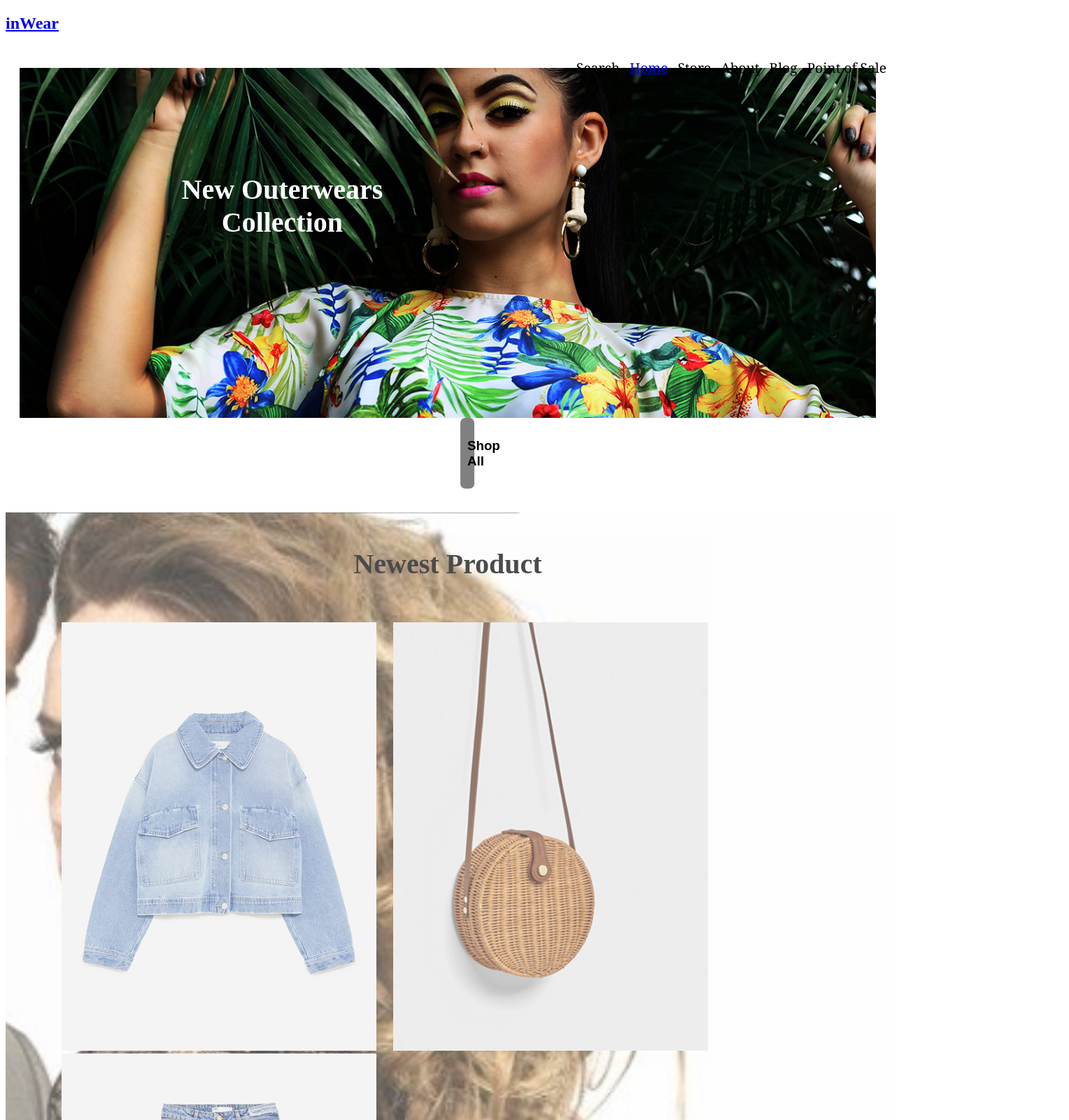
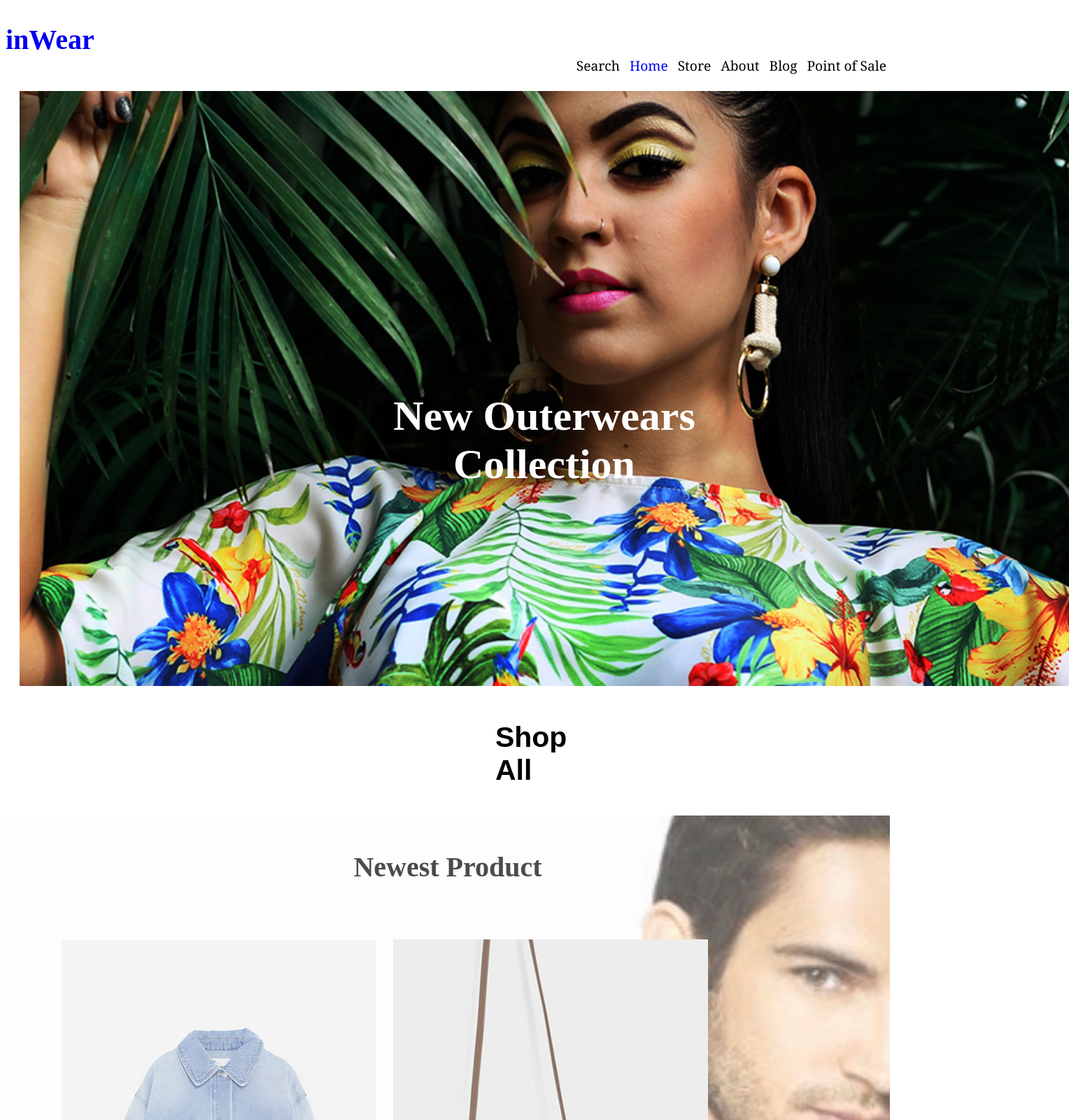
Before and after one commit to lakesideXY/inwear, a plain HTML site: page inWear.html in a window 1280 px wide. Shown: the top 1600 px of the page at 70% size, 1528 px wide, since content can reach past the window. Drawn offline with Linux system fonts and the light colour scheme.

Commit message:
new files

```diff
--- a/inWear.css
+++ b/inWear.css
@@ -1,56 +1,58 @@
-/*{
-    max-width: 1750px;
-}*/
 *{
+    text-decoration: none;
 }
-.nav{
+.header>h1{
+    margin-bottom: 0;
+    font-size: 40px;
+}
+.header>ul{
     float: right;
+    margin-top: 0;
 }
-.nav>ul>li{
+.header>ul>li{
     display: inline;
     font-family: Georgia, 'Times New Roman', Times, serif;
     padding: 5px;
-}
-.nav>ul>li{
-    padding: 5 20px;
-    margin: 5 0px;
     font-size: larger;
 }
 .img{
     background-image: url(img/blog_2.jpg);
     background-size: cover;
     background-position:center;
-    min-height: 500px;
-    margin-top: 50px;
+    min-height: 850px;
+    min-width: 1500px;
+    margin-top: 40px;
     margin-left: 20px;
     margin-right: 20px;
 }
 .img>h2{
     color: white;
     text-align: center;
-    padding-top: 150px;
-    /*padding: 200px;*/
-    font-size: 40px;
+    padding-top: 430px;
+    font-size: 60px;
     align-self: center;
     align-content: center;
     text-transform: capitalize;
 }
 .end-header, .four>h2{
     background-color: grey;
-    border-radius: 7px;
+    border-radius: 30px;
     text-align: center;
     align-self: center;
     font-family: Arial, Helvetica, sans-serif;
-    margin-left: 650px;
-    margin-right: 650px;
-    padding: 10px;
+    margin-left: 700px;
+    margin-right: 700px;
+}
+.end-header{
+    margin-top: 50px;
+    font-size: 35px;
 }
 .two{
     background-image: url(img/slider-1.jpg);
     background-size: cover;
-    background-position: center;
+    background-position: left;
     min-height: 700px;
-    min-width: 700p;
+    min-width: 700px;
     opacity: 0.7;
 }
 .two>h1{
@@ -69,8 +71,9 @@
     align-self: center;
     font-family: Arial, Helvetica, sans-serif;
     margin-top: 500px;
-    margin-left: 650px;
-    margin-right: 650px;
+    margin-left: 700px;
+    margin-right: 700px;
+    border-radius: 30px;
     padding: 10px;
 }
 .four>h1{
@@ -78,7 +81,7 @@
     font-size: 50px;
 }
 .img1{
-    margin-top: 60px;
+    margin-top: 80px;
     margin-left: 80px;
 }
 .img2{
--- a/inWear.html
+++ b/inWear.html
@@ -8,8 +8,6 @@
     <section class="one">
         <div class="header">
             <h1><a href="inWear.html">inWear</a></h1>
-        </div>
-        <div class="nav">
             <ul>
                 <li>Search</li>
                 <li><a href="inWear.html">Home</a></li>
```
